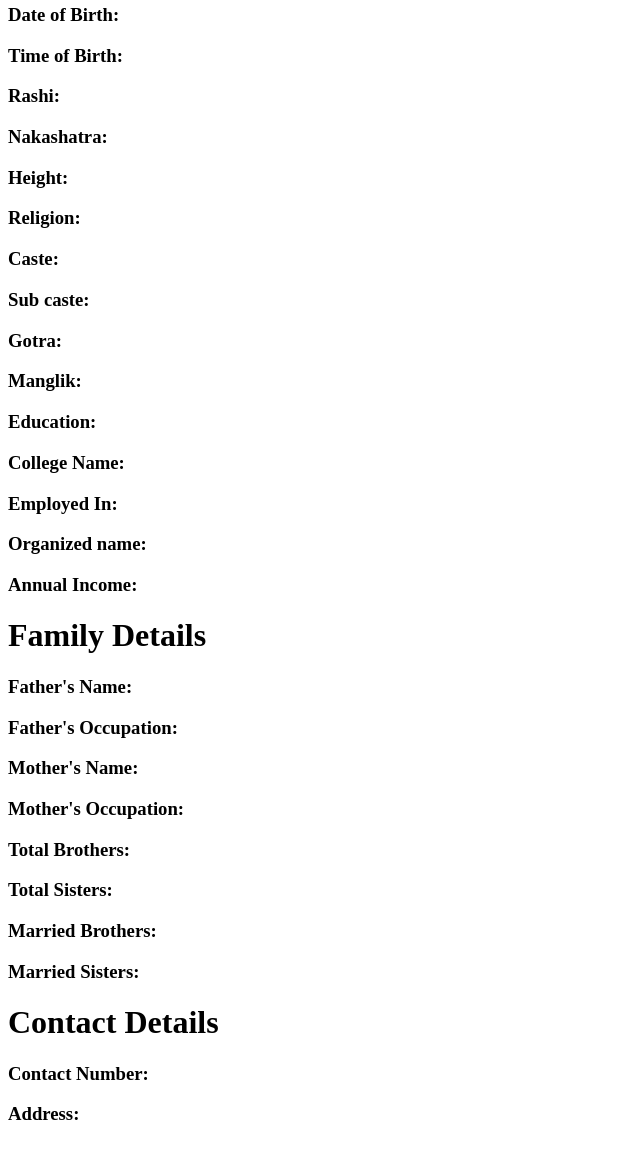
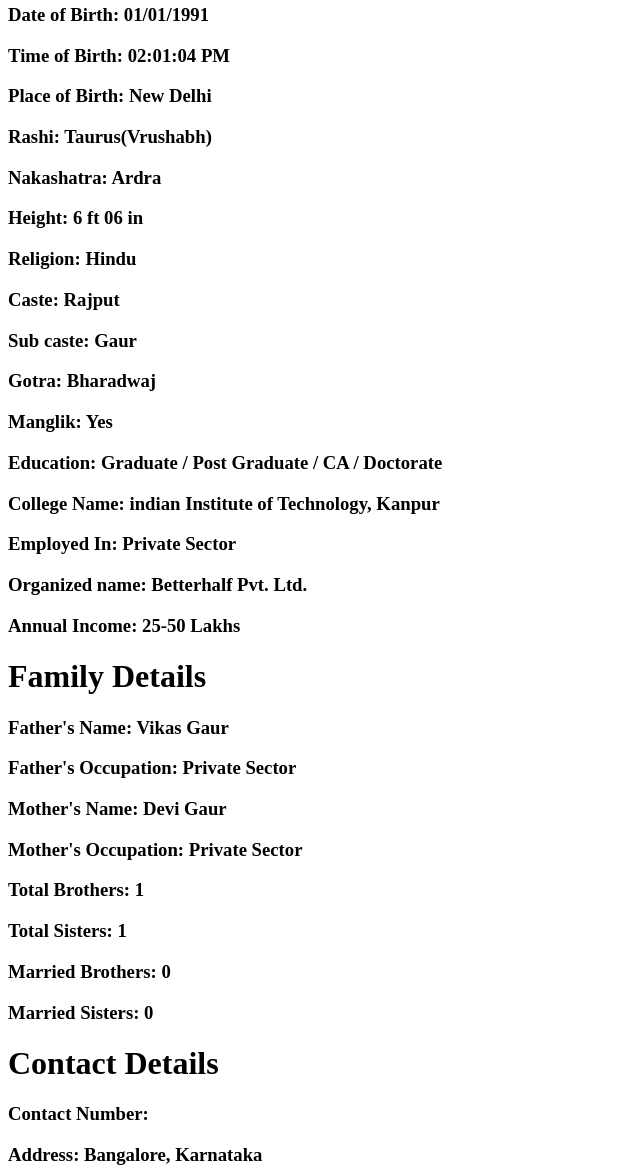
Before and after one commit to TheSirrestofX/221829644-WebApp, a plain HTML site: page biodata.html in a window 1280 px wide. Shown: the part 76-1245 px from the top of the page, without its empty margins (0-640 px from the left). Before the commit the page ends 1220 px from the top, so only its background shows below. Drawn offline with Linux system fonts and the light colour scheme.

Commit message:
biodata.html

```diff
--- a/biodata.html
+++ b/biodata.html
@@ -7,34 +7,35 @@
 </head>
 <body>
     <h1>Rohan Gaur </h1>
-    <h3>Date of Birth:</h3>
-    <h3>Time of Birth:</h3>
-    <h3>Rashi:</h3>
-    <h3>Nakashatra:</h3>
-    <h3>Height:</h3>
-    <h3>Religion:</h3>
-    <h3>Caste:</h3>
-    <h3>Sub caste:</h3>
-    <h3>Gotra:</h3>
-    <h3>Manglik:</h3>
-    <h3>Education:</h3>
-    <h3>College Name:</h3>
-    <h3>Employed In:</h3>
-    <h3>Organized name:</h3>
-    <h3>Annual Income:</h3>
+    <h3>Date of Birth: 01/01/1991</h3>
+    <h3>Time of Birth: 02:01:04 PM</h3>
+    <h3>Place of Birth: New Delhi </h3>
+    <h3>Rashi: Taurus(Vrushabh)</h3>
+    <h3>Nakashatra: Ardra</h3>
+    <h3>Height: 6 ft 06 in</h3>
+    <h3>Religion: Hindu</h3>
+    <h3>Caste: Rajput</h3>
+    <h3>Sub caste: Gaur</h3>
+    <h3>Gotra: Bharadwaj</h3>
+    <h3>Manglik: Yes</h3>
+    <h3>Education: Graduate / Post Graduate / CA / Doctorate</h3>
+    <h3>College Name: indian Institute of Technology, Kanpur</h3>
+    <h3>Employed In: Private Sector</h3>
+    <h3>Organized name: Betterhalf Pvt. Ltd.</h3>
+    <h3>Annual Income: 25-50 Lakhs</h3>
 
     <h1>Family Details</h1>
-    <h3>Father's Name:</h3>
-    <h3>Father's Occupation:</h3>
-    <h3>Mother's Name:</h3>
-    <h3>Mother's Occupation:</h3>
-    <h3>Total Brothers:</h3>
-    <h3>Total Sisters:</h3>
-    <h3>Married Brothers:</h3>
-    <h3>Married Sisters:</h3>
+    <h3>Father's Name: Vikas Gaur</h3>
+    <h3>Father's Occupation: Private Sector</h3>
+    <h3>Mother's Name: Devi Gaur</h3>
+    <h3>Mother's Occupation: Private Sector</h3>
+    <h3>Total Brothers: 1</h3>
+    <h3>Total Sisters: 1</h3>
+    <h3>Married Brothers: 0</h3>
+    <h3>Married Sisters: 0</h3>
 
     <h1>Contact Details</h1>
-    <h3>Contact Number:</h3>
-    <h3>Address:</h3>
+    <h3>Contact Number: </h3>
+    <h3>Address: Bangalore, Karnataka</h3>
 </body>
 </html>
```
